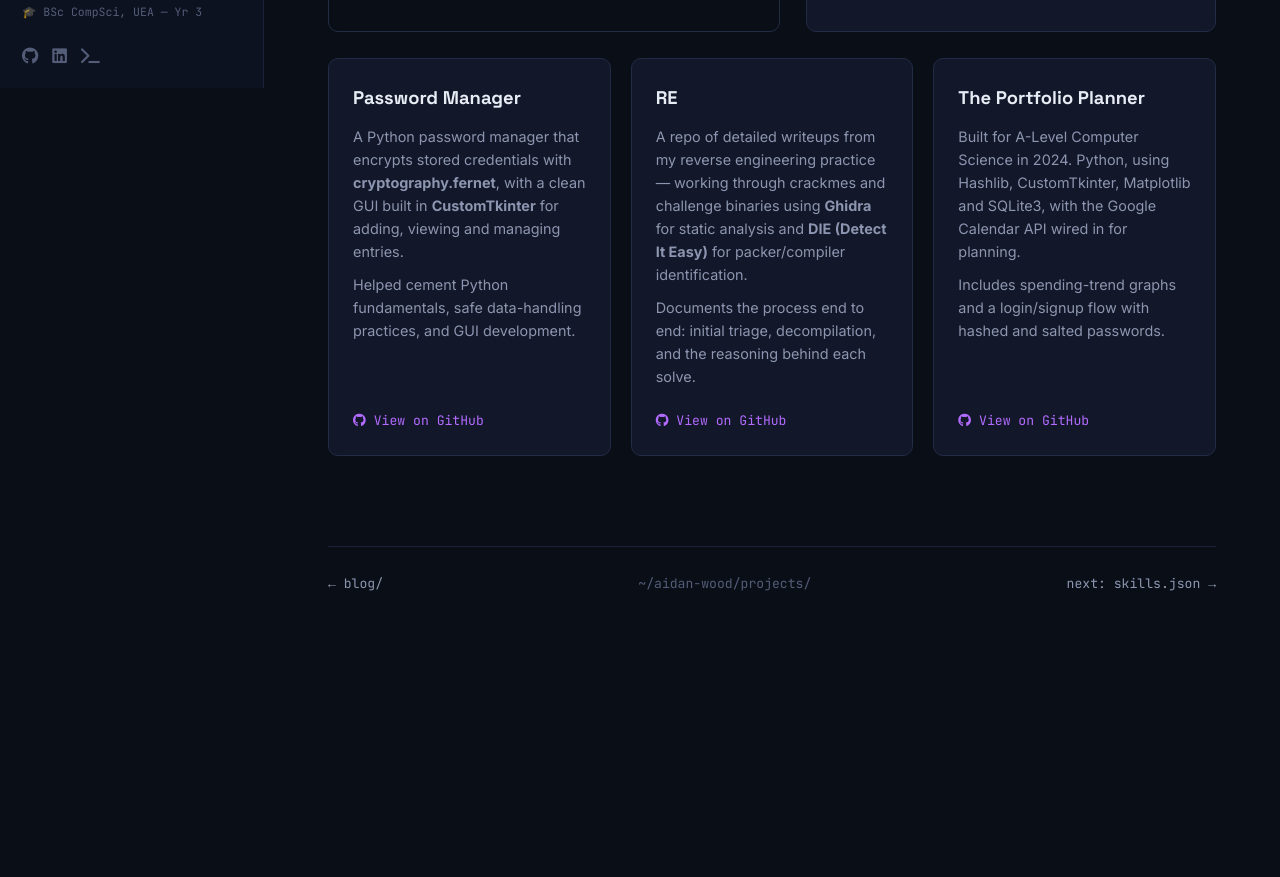
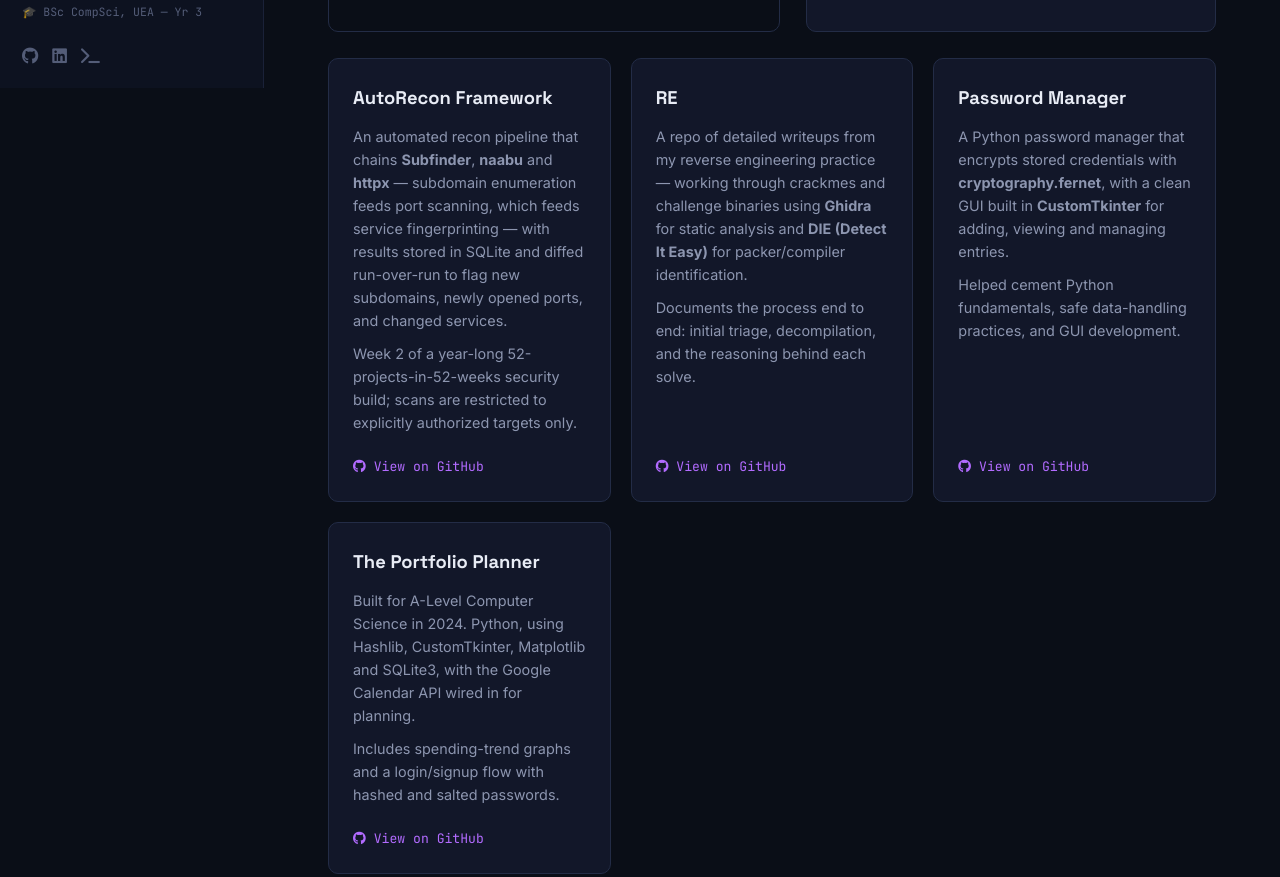
Before and after one commit to Sylvxnus/Sylvxnus.github.io, a plain HTML site: page projects.html in a window 1280 px wide. Shown: the part 712-1589 px from the top of the page. Before the commit the page ends 1406 px from the top, so only its background shows below. Drawn offline with Linux system fonts and the light colour scheme; grey boxes are pictures that could not be loaded.

Commit message:
Added new project to project.html

```diff
--- a/projects.html
+++ b/projects.html
@@ -79,19 +79,23 @@
       </div>
       <div class="grid-3">
           <div class="card project-card">
-            <h3>Password Manager</h3>
-            <p>A Python password manager that encrypts stored credentials with <strong>cryptography.fernet</strong>, with a clean GUI built in <strong>CustomTkinter</strong> for adding, viewing and managing entries.</p>
-            <p>Helped cement Python fundamentals, safe data-handling practices, and GUI development.</p>
-            <a class="gh-link" href="https://github.com/AidanHWood/PyPasswordManager" target="_blank" rel="noopener noreferrer"><i class="fab fa-github"></i> View on GitHub</a>
+            <h3>AutoRecon Framework</h3>
+            <p>An automated recon pipeline that chains <strong>Subfinder</strong>, <strong>naabu</strong> and <strong>httpx</strong> — subdomain enumeration feeds port scanning, which feeds service fingerprinting — with results stored in SQLite and diffed run-over-run to flag new subdomains, newly opened ports, and changed services.</p>
+            <p>Week 2 of a year-long 52-projects-in-52-weeks security build; scans are restricted to explicitly authorized targets only.</p>
+            <a class="gh-link" href="https://github.com/Sylvxnus/autorecon-framework" target="_blank" rel="noopener noreferrer"><i class="fab fa-github"></i> View on GitHub</a>
           </div>
-
           <div class="card project-card">
             <h3>RE</h3>
             <p>A repo of detailed writeups from my reverse engineering practice — working through crackmes and challenge binaries using <strong>Ghidra</strong> for static analysis and <strong>DIE (Detect It Easy)</strong> for packer/compiler identification.</p>
             <p>Documents the process end to end: initial triage, decompilation, and the reasoning behind each solve.</p>
             <a class="gh-link" href="https://github.com/AidanHWood/RE" target="_blank" rel="noopener noreferrer"><i class="fab fa-github"></i> View on GitHub</a>
           </div>
-
+          <div class="card project-card">
+            <h3>Password Manager</h3>
+            <p>A Python password manager that encrypts stored credentials with <strong>cryptography.fernet</strong>, with a clean GUI built in <strong>CustomTkinter</strong> for adding, viewing and managing entries.</p>
+            <p>Helped cement Python fundamentals, safe data-handling practices, and GUI development.</p>
+            <a class="gh-link" href="https://github.com/AidanHWood/PyPasswordManager" target="_blank" rel="noopener noreferrer"><i class="fab fa-github"></i> View on GitHub</a>
+          </div>
           <div class="card project-card">
             <h3>The Portfolio Planner</h3>
             <p>Built for A-Level Computer Science in 2024. Python, using Hashlib, CustomTkinter, Matplotlib and SQLite3, with the Google Calendar API wired in for planning.</p>
```
